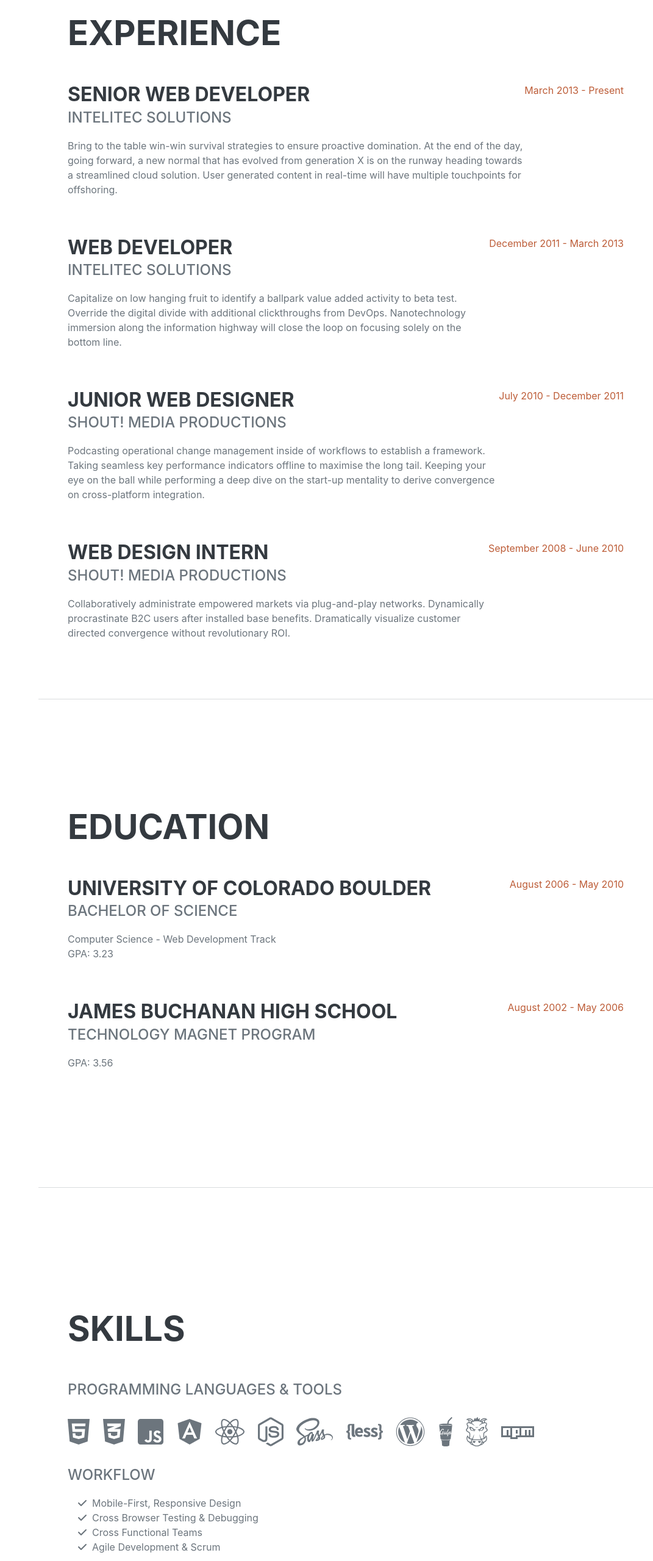
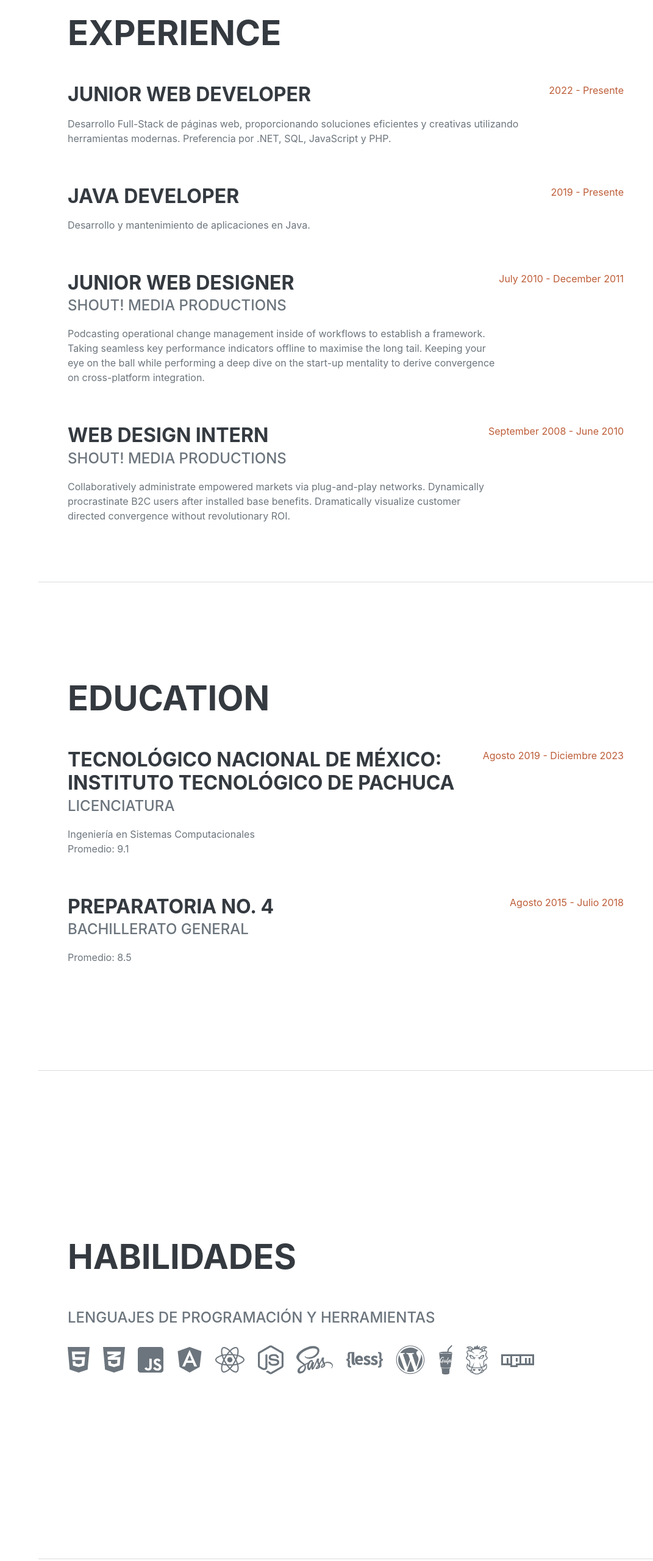
Before and after one commit to SonDePaz/MyResume, a plain HTML site: page index.html in a window 1280 px wide. Shown: the part 860-3420 px from the top of the page at 61% size, without its empty margins (209-1280 px from the left). Drawn offline with nearby package versions, Linux system fonts and the light colour scheme; a web font is replaced by a local one.

Commit message:
Add files via upload

```diff
--- a/index.html
+++ b/index.html
@@ -52,8 +52,8 @@
                         Presento un resumen de mis habilidades e intereses por la resolución de problemas y aumento continuo de mis conocimientos.
                     </p>
                     <div class="social-icons">
-                        <a class="social-icon" href="#!"><i class="fab fa-linkedin-in"></i></a>
-                        <a class="social-icon" href="#!"><i class="fab fa-github"></i></a>
+                        <a class="social-icon" href="www.linkedin.com/in/isaac-valdés-romero-a49804276"><i class="fab fa-linkedin-in"></i></a>
+                        <a class="social-icon" href="https://github.com/radiworm"><i class="fab fa-github"></i></a>
                         <a class="social-icon" href="#!"><i class="fab fa-twitter"></i></a>
                         <a class="social-icon" href="#!"><i class="fab fa-facebook-f"></i></a>
                     </div>
@@ -66,19 +66,19 @@
                     <h2 class="mb-5">Experience</h2>
                     <div class="d-flex flex-column flex-md-row justify-content-between mb-5">
                         <div class="flex-grow-1">
-                            <h3 class="mb-0">Senior Web Developer</h3>
-                            <div class="subheading mb-3">Intelitec Solutions</div>
-                            <p>Bring to the table win-win survival strategies to ensure proactive domination. At the end of the day, going forward, a new normal that has evolved from generation X is on the runway heading towards a streamlined cloud solution. User generated content in real-time will have multiple touchpoints for offshoring.</p>
+                            <h3 class="mb-0">Junior Web Developer</h3>
+                            <div class="subheading mb-3"></div>
+                            <p>Desarrollo Full-Stack de páginas web, proporcionando soluciones eficientes y creativas utilizando herramientas modernas. Preferencia por .NET, SQL, JavaScript y PHP.</p>
                         </div>
-                        <div class="flex-shrink-0"><span class="text-primary">March 2013 - Present</span></div>
+                        <div class="flex-shrink-0"><span class="text-primary">2022 - Presente</span></div>
                     </div>
                     <div class="d-flex flex-column flex-md-row justify-content-between mb-5">
                         <div class="flex-grow-1">
-                            <h3 class="mb-0">Web Developer</h3>
-                            <div class="subheading mb-3">Intelitec Solutions</div>
-                            <p>Capitalize on low hanging fruit to identify a ballpark value added activity to beta test. Override the digital divide with additional clickthroughs from DevOps. Nanotechnology immersion along the information highway will close the loop on focusing solely on the bottom line.</p>
+                            <h3 class="mb-0">Java Developer</h3>
+                            <div class="subheading mb-3"></div>
+                            <p>Desarrollo y mantenimiento de aplicaciones en Java.</p>
                         </div>
-                        <div class="flex-shrink-0"><span class="text-primary">December 2011 - March 2013</span></div>
+                        <div class="flex-shrink-0"><span class="text-primary">2019 - Presente</span></div>
                     </div>
                     <div class="d-flex flex-column flex-md-row justify-content-between mb-5">
                         <div class="flex-grow-1">
@@ -105,20 +105,20 @@
                     <h2 class="mb-5">Education</h2>
                     <div class="d-flex flex-column flex-md-row justify-content-between mb-5">
                         <div class="flex-grow-1">
-                            <h3 class="mb-0">University of Colorado Boulder</h3>
-                            <div class="subheading mb-3">Bachelor of Science</div>
-                            <div>Computer Science - Web Development Track</div>
-                            <p>GPA: 3.23</p>
+                            <h3 class="mb-0">Tecnológico Nacional de México: Instituto Tecnológico de Pachuca</h3>
+                            <div class="subheading mb-3">Licenciatura</div>
+                            <div>Ingeniería en Sistemas Computacionales</div>
+                            <p>Promedio: 9.1</p>
                         </div>
-                        <div class="flex-shrink-0"><span class="text-primary">August 2006 - May 2010</span></div>
+                        <div class="flex-shrink-0"><span class="text-primary">Agosto 2019 - Diciembre 2023</span></div>
                     </div>
                     <div class="d-flex flex-column flex-md-row justify-content-between">
                         <div class="flex-grow-1">
-                            <h3 class="mb-0">James Buchanan High School</h3>
-                            <div class="subheading mb-3">Technology Magnet Program</div>
-                            <p>GPA: 3.56</p>
+                            <h3 class="mb-0">Preparatoria No. 4</h3>
+                            <div class="subheading mb-3">Bachillerato General</div>
+                            <p>Promedio: 8.5</p>
                         </div>
-                        <div class="flex-shrink-0"><span class="text-primary">August 2002 - May 2006</span></div>
+                        <div class="flex-shrink-0"><span class="text-primary">Agosto 2015 - Julio 2018</span></div>
                     </div>
                 </div>
             </section>
@@ -126,8 +126,8 @@
             <!-- Skills-->
             <section class="resume-section" id="skills">
                 <div class="resume-section-content">
-                    <h2 class="mb-5">Skills</h2>
-                    <div class="subheading mb-3">Programming Languages & Tools</div>
+                    <h2 class="mb-5">Habilidades</h2>
+                    <div class="subheading mb-3">Lenguajes de Programación y Herramientas</div>
                     <ul class="list-inline dev-icons">
                         <li class="list-inline-item"><i class="fab fa-html5"></i></li>
                         <li class="list-inline-item"><i class="fab fa-css3-alt"></i></li>
@@ -142,41 +142,21 @@
                         <li class="list-inline-item"><i class="fab fa-grunt"></i></li>
                         <li class="list-inline-item"><i class="fab fa-npm"></i></li>
                     </ul>
-                    <div class="subheading mb-3">Workflow</div>
-                    <ul class="fa-ul mb-0">
-                        <li>
-                            <span class="fa-li"><i class="fas fa-check"></i></span>
-                            Mobile-First, Responsive Design
-                        </li>
-                        <li>
-                            <span class="fa-li"><i class="fas fa-check"></i></span>
-                            Cross Browser Testing & Debugging
-                        </li>
-                        <li>
-                            <span class="fa-li"><i class="fas fa-check"></i></span>
-                            Cross Functional Teams
-                        </li>
-                        <li>
-                            <span class="fa-li"><i class="fas fa-check"></i></span>
-                            Agile Development & Scrum
-                        </li>
-                    </ul>
-                </div>
             </section>
             <hr class="m-0" />
             <!-- Interests-->
             <section class="resume-section" id="interests">
                 <div class="resume-section-content">
-                    <h2 class="mb-5">Interests</h2>
-                    <p>Apart from being a web developer, I enjoy most of my time being outdoors. In the winter, I am an avid skier and novice ice climber. During the warmer months here in Colorado, I enjoy mountain biking, free climbing, and kayaking.</p>
-                    <p class="mb-0">When forced indoors, I follow a number of sci-fi and fantasy genre movies and television shows, I am an aspiring chef, and I spend a large amount of my free time exploring the latest technology advancements in the front-end web development world.</p>
+                    <h2 class="mb-5">Intereses Personales</h2>
+                    <p>Fuera del trabajo, disfruto pasar mi tiempo en alguno de mis hobbies como tocar la guitarra, videojuegos, Magic y lectura.</p>
+                    <p class="mb-0">Me gusta conocer gente y aprender sobre diferentes temas de cualquier área que aporten a un mejor entendimiento del mundo que me rodea.</p>
                 </div>
             </section>
             <hr class="m-0" />
             <!-- Awards-->
             <section class="resume-section" id="awards">
                 <div class="resume-section-content">
-                    <h2 class="mb-5">Awards & Certifications</h2>
+                    <h2 class="mb-5">Premios & Certificaciones</h2>
                     <ul class="fa-ul mb-0">
                         <li>
                             <span class="fa-li"><i class="fas fa-trophy text-warning"></i></span>
```
